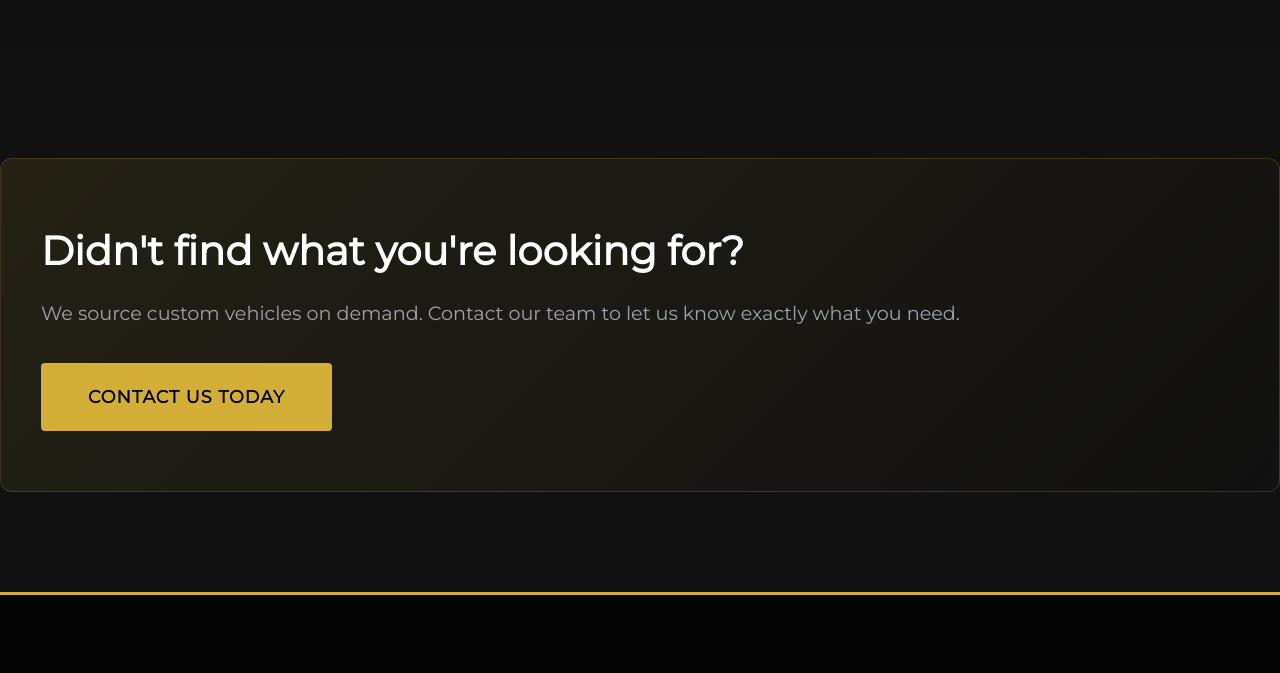
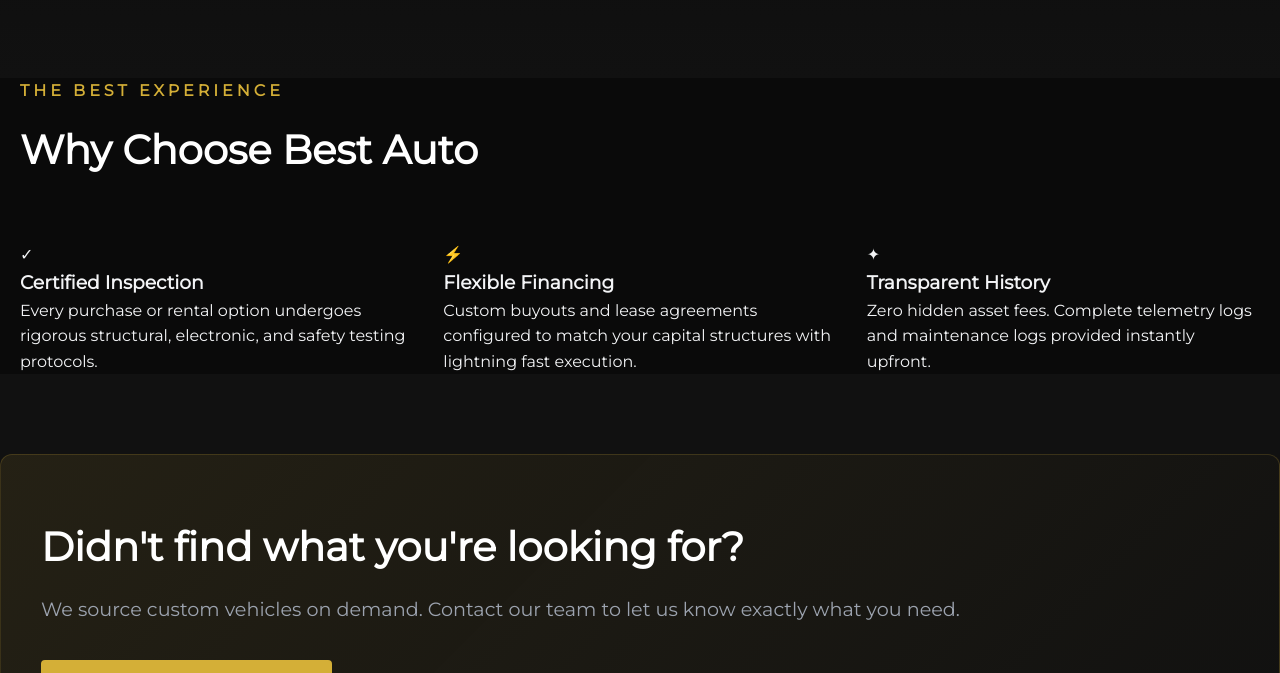
Before and after one commit to U-spe/best-auto-sales-and-rentals, a plain HTML site: page inventory.html in a window 1280 px wide. Shown: the part 2238-2911 px from the top of the page. Drawn offline with Linux system fonts and the light colour scheme.

Commit message:
Refactor inventory.html by removing comments

```diff
--- a/inventory.html
+++ b/inventory.html
@@ -5,20 +5,16 @@
     <meta name="viewport" content="width=device-width, initial-scale=1">
     <title>Inventory | Best Auto Sales & Rentals</title>
 
-    <!-- Link to global styles -->
     <link rel="stylesheet" href="css/main.css">
-    <!-- Link to Inventory page specific styles -->
     <link rel="stylesheet" href="css/inventory.css">
     <link href="https://fonts.googleapis.com/css2?family=Montserrat:wght=300;500;700;900&display=swap" rel="stylesheet">
 </head>
 <body>
 
-    <!-- Dynamic Header Injected via he-fo.js -->
     <div id="global-header"></div>
 
     <main class="inventory-page-wrapper">
 
-        <!-- ===== HERO SECTION ===== -->
         <section class="inventory-hero">
             <div class="hero-bg">
                 <img src="https://images.unsplash.com/photo-1503376712353-81b4f4c3cb3d?auto=format&fit=crop&q=80&w=1920" alt="Fleet of cars" class="parallax-img">
@@ -31,23 +27,19 @@
             </div>
         </section>
 
-        <!-- ===== INVENTORY GRID SECTION ===== -->
         <section class="inventory-section">
             <div class="container">
-                <!-- 5-Column Grid -->
                 <div class="grid-container" id="inventory-grid"></div>
 
-                <!-- Centered Pagination Control -->
                 <div class="load-more-container">
                     <button id="load-more-btn" class="btn-load-more">Load More Vehicles</button>
                 </div>
             </div>
         </section>
 
-        <!-- ===== BRAND LOGO CAROUSEL ===== -->
         <section class="brand-carousel-section">
             <div class="container">
-                <div class="text-center">
+                <div class="text-center text-center-forced">
                     <span class="gold-subtitle">Trusted Brands</span>
                     <h2 style="color: white; margin-bottom: 40px;">Vehicles We Carry</h2>
                 </div>
@@ -69,7 +61,6 @@
                     <img src="https://bmsoat.com/wp-content/uploads/2025/01/BMW-Logо-768x432-1.png" alt="BMW">
                     <img src="https://bmsoat.com/wp-content/uploads/2025/01/Audi-Logo-1995.png" alt="Audi">
 
-                    <!-- Duplicated Loop Assets -->
                     <img src="https://bmsoat.com/wp-content/uploads/2025/01/logo-Mercedes-Benz.png" alt="Mercedes">
                     <img src="https://bmsoat.com/wp-content/uploads/2025/01/Neoplan-Logo-PNG_007-1.png" alt="Neoplan">
                     <img src="https://bmsoat.com/wp-content/uploads/2025/01/Volkswagen-Logo-768x432-1.png" alt="Volkswagen">
@@ -82,9 +73,34 @@
             </div>
         </section>
 
-        <!-- ===== CONTACT CTA ===== -->
+        <section class="features-perks-section reveal-on-scroll slide-up">
+            <div class="container">
+                <div class="text-center-forced" style="margin-bottom: 60px;">
+                    <span class="gold-subtitle">The Best Experience</span>
+                    <h2 style="color: white; font-size: 2.5rem;">Why Choose Best Auto</h2>
+                </div>
+                <div class="features-grid">
+                    <div class="feature-item">
+                        <div class="feature-icon">✓</div>
+                        <h3>Certified Inspection</h3>
+                        <p>Every purchase or rental option undergoes rigorous structural, electronic, and safety testing protocols.</p>
+                    </div>
+                    <div class="feature-item">
+                        <div class="feature-icon">⚡</div>
+                        <h3>Flexible Financing</h3>
+                        <p>Custom buyouts and lease agreements configured to match your capital structures with lightning fast execution.</p>
+                    </div>
+                    <div class="feature-item">
+                        <div class="feature-icon">✦</div>
+                        <h3>Transparent History</h3>
+                        <p>Zero hidden asset fees. Complete telemetry logs and maintenance logs provided instantly upfront.</p>
+                    </div>
+                </div>
+            </div>
+        </section>
+
         <section class="contact-cta-section reveal-on-scroll slide-up">
-            <div class="container text-center cta-box">
+            <div class="container text-center-forced cta-box">
                 <h2>Didn't find what you're looking for?</h2>
                 <p>We source custom vehicles on demand. Contact our team to let us know exactly what you need.</p>
                 <a href="/contact" class="btn btn-solid-gold huge-cta-btn">Contact Us Today</a>
@@ -93,7 +109,6 @@
 
     </main>
 
-    <!-- Dynamic Footer Injected via he-fo.js -->
     <div id="global-footer"></div>
 
     <script src="js/he-fo.js"></script>
```
